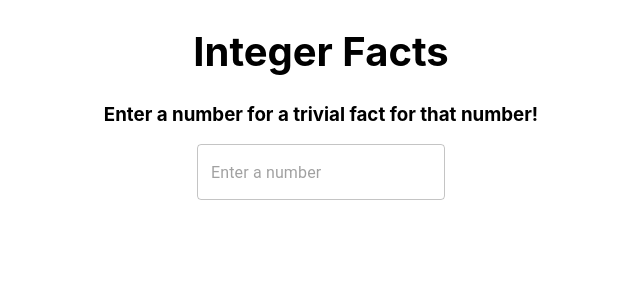
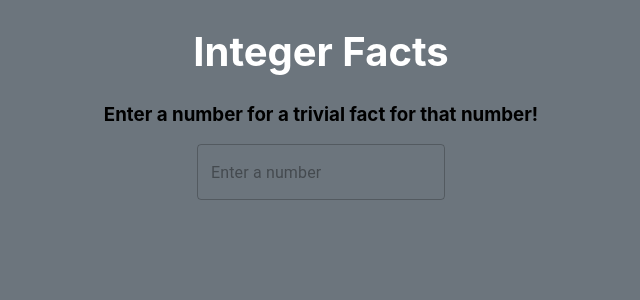
Before and after one commit to KalTang/Integer-Facts, a React (Create React App) app: page / in a window 1280 px wide. Shown: the top 300 px of the page, without its empty margins (319-959 px from the left). Built offline with nearby package versions, Linux system fonts and the light colour scheme.

Commit message:
added background color

```diff
--- a/src/App.js
+++ b/src/App.js
@@ -1,4 +1,4 @@
-import { useState, useEffect } from 'react';
+import { useState } from 'react';
 import axios from 'axios';
 import './styles/app.css';
 import Header from './components/Header';
--- a/src/components/ResultDisplay.js
+++ b/src/components/ResultDisplay.js
@@ -1,11 +1,10 @@
 import React from 'react';
-import { Typography } from '@material-ui/core';
 import '../styles/resultDisplay.css';
 
 const ResultDisplay = ({ data }) => {
     return (
         <div className="SearchResults">
-            <Typography>{data}</Typography>
+            <p>{data}</p>
         </div>
     );
 };
--- a/src/styles/app.css
+++ b/src/styles/app.css
@@ -0,0 +1,3 @@
+body {
+    background-color: #6c757d;
+}
--- a/src/styles/header.css
+++ b/src/styles/header.css
@@ -1,7 +1,9 @@
 .header {
     text-align: center;
+    color: #000;
 }
 
 .title {
     font-size: 40px;
+    color: #fff;
 }
--- a/src/styles/resultDisplay.css
+++ b/src/styles/resultDisplay.css
@@ -1,4 +1,6 @@
 .SearchResults {
     text-align: center;
-    padding-top: 3%;
+    padding-top: 2%;
+    color: #fff;
+    font-size: 25px;
 }
--- a/src/styles/search.css
+++ b/src/styles/search.css
@@ -2,4 +2,5 @@
     width: 100%;
     align-items: center;
     margin: auto;
+    color: #000;
 }
```
Also changed, not shown: src/assets/Spinning arrows.gif (added).
